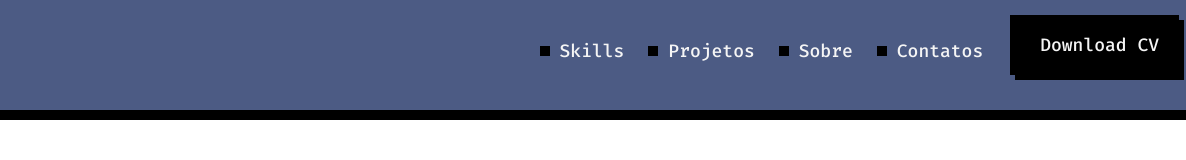
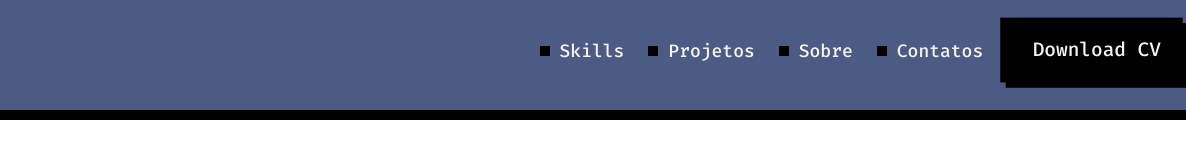
Before and after one commit to anttunes04/Portfolio, a plain HTML site: page index.html in a window 1280 px wide. In both pictures the pointer is over the link "Download CV". Shown: the full height of the page, 94-1280 px from the left. Drawn offline with Linux system fonts and the light colour scheme.

Commit message:
Portfólio - Em Construção

```diff
--- a/css/reset.css
+++ b/css/reset.css
@@ -1,3 +1,3 @@
-body{
+body,h1,h2,h3{
     margin: 0;
 }
--- a/css/style.css
+++ b/css/style.css
@@ -29,11 +29,7 @@ a:before{
     margin-right: 10px;
 }
 
-a:hover {
-    transform: translateX(5px) translateY(-7px);
-    animation-duration: 1s glitch;
 
-}
 
 #button{
     display: inline-block;
@@ -44,10 +40,11 @@ a:hover {
     padding-right: 20px;
     box-shadow: 5px 5px 0 black;
     margin-right: 0;
+    transition: transform 100ms cubic-bezier(.45, .97, .68, 2.48);
 }
 
 #button:hover {
-    transform: translateX(3px) translateY(-5px);
+    transform: scale(1.08);
     animation-duration: 1s glitch;
 }
 
```
